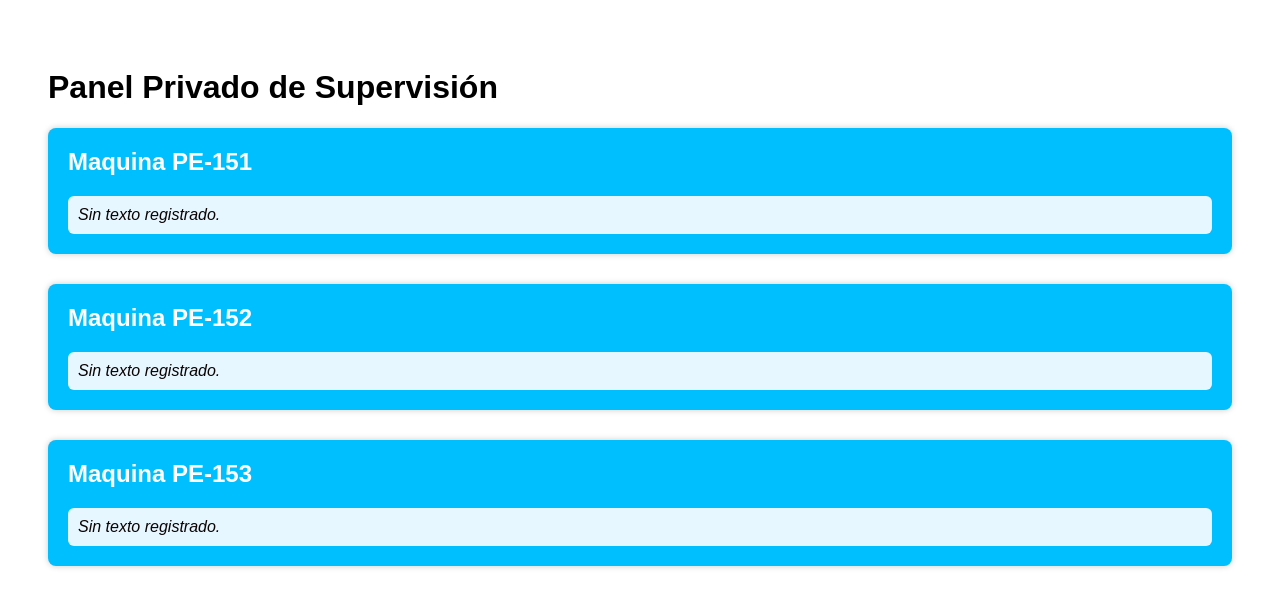
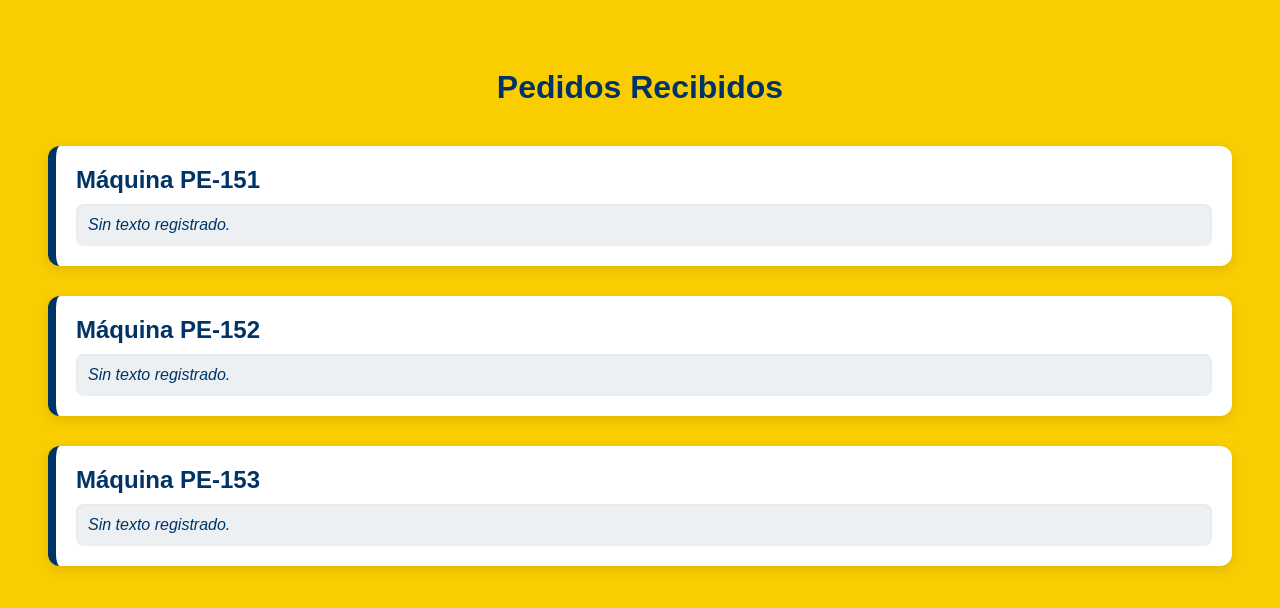
Before and after one commit to kevinanibal123/Almacen, a plain HTML site: page panel-admin.html in a window 1280 px wide. Drawn offline with Linux system fonts and the light colour scheme.

Commit message:
Update panel-admin.html

```diff
--- a/panel-admin.html
+++ b/panel-admin.html
@@ -8,49 +8,62 @@
     body {
       font-family: Arial, sans-serif;
       padding: 40px;
-      background-color: #ffffff;
+      background-color: #f9cd00; /* Fondo GEOTEC */
+      color: #003366;
+      min-height: 100vh;
+    }
+
+    h1 {
+      text-align: center;
+      font-size: 32px;
+      margin-bottom: 40px;
+      color: #003366;
     }
 
     .bloque {
       margin-bottom: 30px;
       padding: 20px;
-      background-color: #00bfff;
-      border-radius: 8px;
-      box-shadow: 0 0 6px #ccc;
+      background-color: #ffffff;
+      border-left: 8px solid #003366;
+      border-radius: 12px;
+      box-shadow: 0 4px 12px rgba(0,0,0,0.1);
     }
 
     h2 {
       margin-top: 0;
       font-size: 24px;
-      color: #fff;
+      color: #003366;
+      margin-bottom: 10px;
     }
 
     .texto {
       font-style: italic;
-      color: #0c0303;
+      color: #003366;
       white-space: pre-wrap;
-      background-color: #e6f7ff;
-      padding: 10px;
-      border-radius: 6px;
+      background-color: #ecf0f3;
+      padding: 12px;
+      border-radius: 8px;
+      font-size: 16px;
+      box-shadow: inset 0 1px 3px rgba(0,0,0,0.05);
     }
   </style>
 </head>
 <body>
 
-  <h1>Panel Privado de Supervisión</h1>
+  <h1>Pedidos Recibidos</h1>
 
   <div class="bloque">
-    <h2>Maquina PE-151</h2>
+    <h2>Máquina PE-151</h2>
     <div class="texto" id="Maquina PE-151">Cargando...</div>
   </div>
 
   <div class="bloque">
-    <h2>Maquina PE-152</h2>
+    <h2>Máquina PE-152</h2>
     <div class="texto" id="Maquina PE-152">Cargando...</div>
   </div>
 
   <div class="bloque">
-    <h2>Maquina PE-153</h2>
+    <h2>Máquina PE-153</h2>
     <div class="texto" id="Maquina PE-153">Cargando...</div>
   </div>
 
@@ -69,7 +82,6 @@
         const texto = info.texto || "—";
         return `🗓️ Fecha: ${fecha}\n🔄 Turno: ${turno}\n📝 Texto: ${texto}`;
       } catch (error) {
-        // Si no es JSON válido, mostramos como texto plano
         return `📝 ${dato}`;
       }
     }
```
